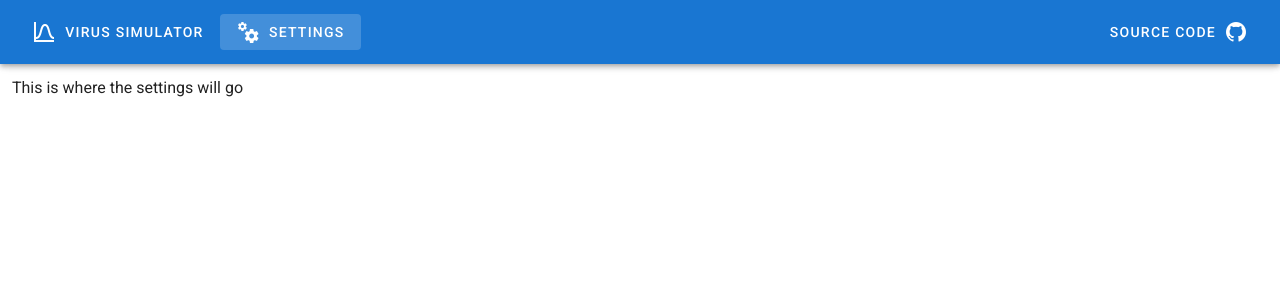
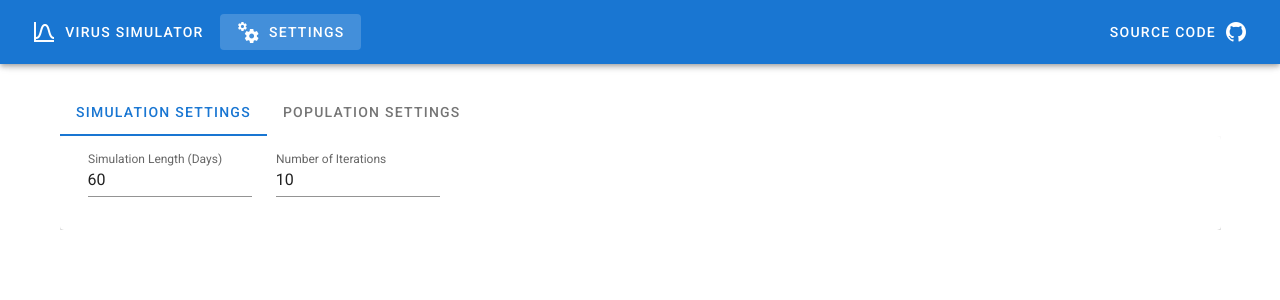
Before and after one commit to scmmmh/virus-simulator, a Vue app: page /#/settings in a window 1280 px wide. Shown: the top 300 px of the page. Built offline with nearby package versions, Linux system fonts and the light colour scheme.

Commit message:
Made all settings configurable

```diff
--- a/src/components/VirusStats.vue
+++ b/src/components/VirusStats.vue
@@ -1,7 +1,7 @@
 <template>
     <v-card>
         <v-card-title>Virus Spread</v-card-title>
-        <v-data-table :headers="headers" :items="items" items-per-page="10"/>
+        <v-data-table :headers="headers" :items="items" :items-per-page="10"/>
     </v-card>
 </template>
 
--- a/src/store/index.ts
+++ b/src/store/index.ts
@@ -12,8 +12,34 @@ export default new Vuex.Store({
       stepLabel: '',
       populations: [] as Person[][],
       virusStats: [] as VirusDayStats[],
+      settings: {
+          population: {
+              size: 10000,
+              initialInfected: 1,
+          },
+          simulation: {
+              length: 60,
+              iterations: 10,
+          },
+      },
   },
   mutations: {
+      setPopulationSize(state, payload: number) {
+          state.settings.population.size = payload;
+      },
+
+      setInitialInfected(state, payload: number) {
+          state.settings.population.initialInfected = payload;
+      },
+
+      setSimulationLength(state, payload: number) {
+          state.settings.simulation.length = payload;
+      },
+
+      setSimulationIterations(state, payload: number) {
+          state.settings.simulation.iterations = payload;
+      },
+
       clearPopulations(state) {
           state.populations = [];
       },
@@ -30,7 +56,7 @@ export default new Vuex.Store({
 
       clearVirusStats(state) {
           const virusStats = [];
-          for (let idx = 0; idx < 90; idx++) {
+          for (let idx = 0; idx < state.settings.simulation.length; idx++) {
               virusStats.push({
                   day: idx,
                   stats: [],
--- a/src/views/Home.vue
+++ b/src/views/Home.vue
@@ -62,7 +62,7 @@ export default class Home extends Vue {
     }
 
     public get progress() {
-        return 100 / 990 * this.$store.state.step;
+        return 100 / ((this.$store.state.settings.simulation.length + 1) * this.$store.state.settings.simulation.iterations) * this.$store.state.step;
     }
 
     public async runSimulation() {
@@ -73,21 +73,18 @@ export default class Home extends Vue {
         });
         this.$store.commit('clearPopulations');
         this.$store.commit('clearVirusStats');
-        for (let idx1 = 0; idx1 < 10; idx1++) {
+        for (let idx1 = 0; idx1 < this.$store.state.settings.simulation.iterations; idx1++) {
             this.$store.commit('setRunning', {
                 running: true,
-                step: idx1 * 91,
+                step: idx1 * (this.$store.state.settings.simulation.length + 1),
                 stepLabel: 'Generating population #' + (idx1 + 1),
             });
-            let population = await this.populationWorker.generatePopulation(10000);
-            for (let idx2 = 0; idx2 < 3; idx2++) {
-                population[Math.floor(Math.random() * population.length)].infected = 0;
-            }
+            let population = await this.populationWorker.generatePopulation(this.$store.state.settings.population);
             this.$store.commit('addPopulation', population);
-            for (let idx2 = 0; idx2 < 90; idx2++) {
+            for (let idx2 = 0; idx2 < this.$store.state.settings.simulation.length; idx2++) {
                 this.$store.commit('setRunning', {
                     running: true,
-                    step: idx1 * 91 + idx2 + 1,
+                    step: idx1 * (this.$store.state.settings.simulation.length + 1) + idx2 + 1,
                     stepLabel: 'Running simulation #' + (idx1 + 1) + ', day ' + (idx2 + 1),
                 });
                 population = await this.spreadWorker.step(population, idx2);
--- a/src/views/Settings.vue
+++ b/src/views/Settings.vue
@@ -1,7 +1,44 @@
 <template>
-    <div class="about">
-        This is where the settings will go
-    </div>
+    <v-container>
+        <v-tabs v-model="tab">
+            <v-tab :key="1">Simulation Settings</v-tab>
+            <v-tab :key="2">Population Settings</v-tab>
+        </v-tabs>
+        <v-tabs-items v-model="tab">
+            <v-tab-item :key="1">
+                <v-card>
+                    <form class="px-4">
+                        <v-container>
+                            <v-row cols="12">
+                                <v-col cols="2">
+                                    <v-text-field label="Simulation Length (Days)" type="number" v-model="simulationLength"/>
+                                </v-col>
+                                <v-col cols="2">
+                                    <v-text-field label="Number of Iterations" type="number" v-model="simulationIterations"/>
+                                </v-col>
+                            </v-row>
+                        </v-container>
+                    </form>
+                </v-card>
+            </v-tab-item>
+            <v-tab-item :key="2">
+                <v-card>
+                    <form class="px-4">
+                        <v-container>
+                            <v-row cols="12">
+                                <v-col cols="2">
+                                    <v-text-field label="Population Size" type="number" v-model="populationSize"/>
+                                </v-col>
+                                <v-col cols="2">
+                                    <v-text-field label="Initial Infections" type="number" v-model="initialInfected"/>
+                                </v-col>
+                            </v-row>
+                        </v-container>
+                    </form>
+                </v-card>
+            </v-tab-item>
+        </v-tabs-items>
+    </v-container>
 </template>
 
 <script lang="ts">
@@ -12,5 +49,38 @@ import { Component, Vue } from 'vue-property-decorator';
     },
 })
 export default class Home extends Vue {
+    public tab = 0;
+
+    get simulationLength() {
+        return this.$store.state.settings.simulation.length;
+    }
+
+    set simulationLength(value: string) {
+        this.$store.commit('setSimulationLength', Number.parseInt(value));
+    }
+
+    get simulationIterations() {
+        return this.$store.state.settings.simulation.iterations;
+    }
+
+    set simulationIterations(value: string) {
+        this.$store.commit('setSimulationIterations', Number.parseInt(value));
+    }
+
+    get populationSize() {
+        return this.$store.state.settings.population.size;
+    }
+
+    set populationSize(value: string) {
+        this.$store.commit('setPopulationSize', Number.parseInt(value));
+    }
+
+    get initialInfected() {
+        return this.$store.state.settings.population.initialInfected;
+    }
+
+    set initialInfected(value: string) {
+        this.$store.commit('setInitialInfected', Number.parseInt(value));
+    }
 }
 </script>
--- a/src/webworkers/population.ts
+++ b/src/webworkers/population.ts
@@ -1,17 +1,17 @@
-import { Person } from '@/interfaces';
+import { Person, PopulationSettings } from '@/interfaces';
 
-export function generatePopulation(populationSize: number) {
-    const people = [] as Person[];
-    for (let idx = 0; idx < populationSize; idx++) {
-        people.push({
+export function generatePopulation(settings: PopulationSettings) {
+    const population = [] as Person[];
+    for (let idx = 0; idx < settings.size; idx++) {
+        population.push({
             age: Math.round(Math.random() * 90),
             infected: null,
             relationships: [],
         });
     }
-    people.forEach((person, idx) => {
+    population.forEach((person, idx) => {
         while (person.relationships.length < 10) {
-            const targetIdx = Math.floor(Math.random() * populationSize);
+            const targetIdx = Math.floor(Math.random() * settings.size);
             let found = idx === targetIdx ;
             person.relationships.forEach((target) => {
                 if (target.idx === targetIdx) {
@@ -22,11 +22,14 @@ export function generatePopulation(populationSize: number) {
                 person.relationships.push({
                     idx: targetIdx,
                 });
-                people[idx].relationships.push({
+                population[idx].relationships.push({
                     idx: idx,
                 });
             }
         }
     });
-    return people;
+    for (let idx2 = 0; idx2 < settings.initialInfected; idx2++) {
+        population[Math.floor(Math.random() * population.length)].infected = 0;
+    }
+    return population;
 }
```
Also changed, not shown: src/interfaces.ts (+15 -0 lines).
